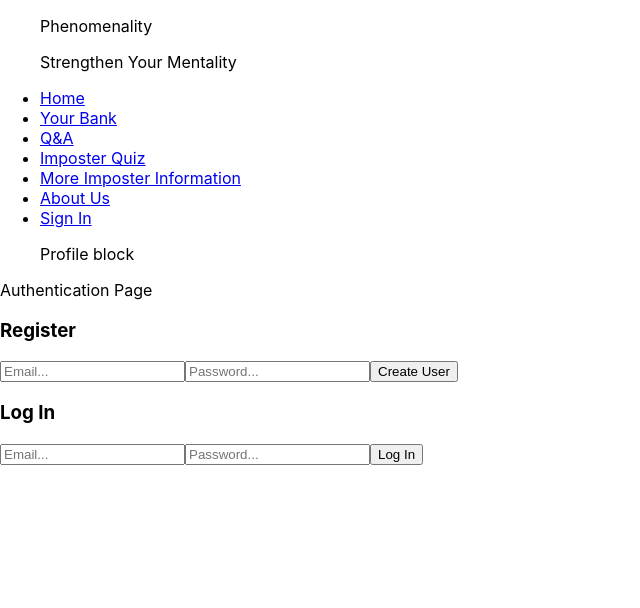
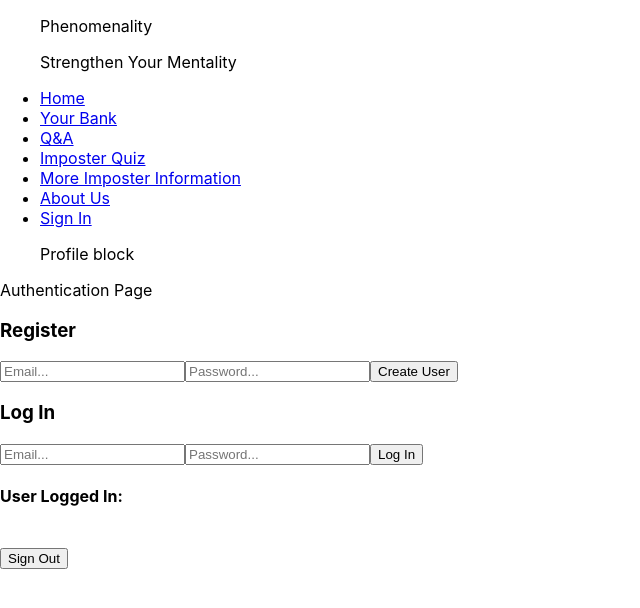
Before and after one commit to ZachGrande/phenomenality-v2, a React (Create React App) app: page /authentication in a window 1280 px wide. Shown: the top 608 px of the page, without its empty margins (0-640 px from the left). Built offline with nearby package versions, Linux system fonts and the light colour scheme; no server answers.

Commit message:
Basic authentication works

```diff
--- a/src/components/Authentication.js
+++ b/src/components/Authentication.js
@@ -1,6 +1,6 @@
 import { React, useState } from 'react';
 // import { render } from '@testing-library/react';
-import { getAuth, createUserWithEmailAndPassword } from 'firebase/auth';
+import { getAuth, createUserWithEmailAndPassword, signInWithEmailAndPassword, onAuthStateChanged, signOut } from 'firebase/auth';
 
 import app from '../config';
 
@@ -13,6 +13,12 @@ function Authentication() {
   const [loginEmail, setLoginEmail] = useState("");
   const [loginPassword, setLoginPassword] = useState("");
 
+  const [user, setUser] = useState({});
+
+  onAuthStateChanged(auth, (currentUser) => {
+    setUser(currentUser);
+  })
+
   const register = async () => {
     try {
       const user = await createUserWithEmailAndPassword(
@@ -23,15 +29,22 @@ function Authentication() {
     } catch (error) {
       console.log("Authentication error", error.message);
     }
-
   };
 
   const login = async () => {
-
+    try {
+      const user = await signInWithEmailAndPassword(
+        auth,
+        loginEmail,
+        loginPassword);
+      console.log(user);
+    } catch (error) {
+      console.log("Authentication error", error.message);
+    }
   };
 
   const logout = async () => {
-
+    await signOut(auth);
   };
 
   return(
@@ -63,7 +76,11 @@ function Authentication() {
             setLoginPassword(event.target.value);
           }}
         />
-        <button>Log In</button>
+        <button onClick={login}>Log In</button>
+        <h4>User Logged In:</h4>
+        {user?.email}
+        <br></br>
+        <button onClick={logout}>Sign Out</button>
     </div>
     )
 }
```
